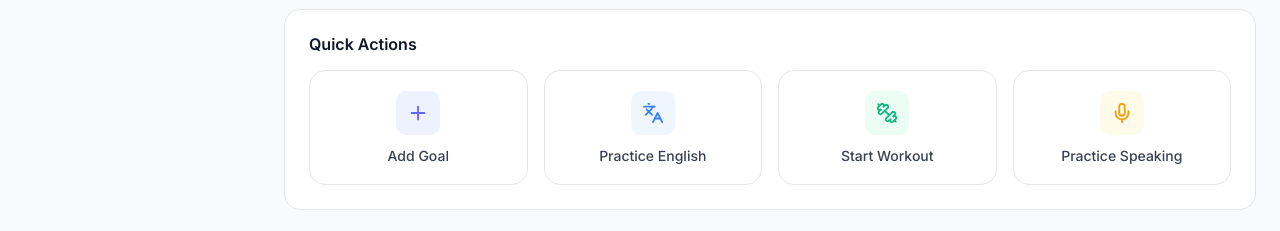
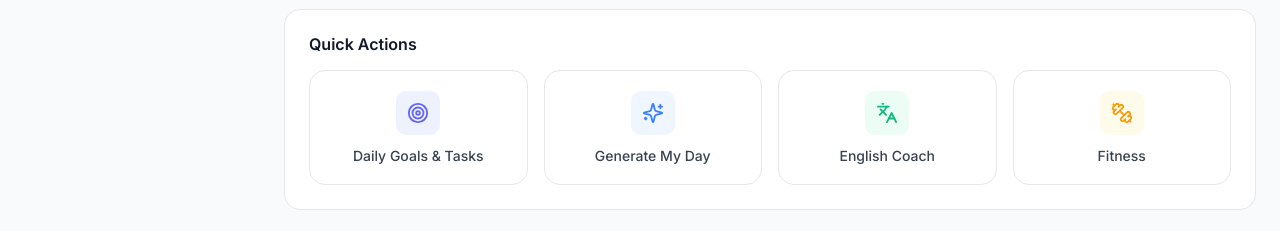
Before and after one commit to rohitgaikwad6156/Elevate, a React (Vite) app: page /dashboard in a window 1280 px wide. Shown: the part 1112-1343 px from the top of the page. Built offline with nearby package versions, Linux system fonts and the light colour scheme; no server answers; the database is empty; sample sign-in values are in the browser's storage.

Commit message:
Refocus dashboard quick actions on core features

```diff
--- a/src/data/dashboardData.js
+++ b/src/data/dashboardData.js
@@ -77,26 +77,30 @@ export const streakData = {
 export const quickActions = [
   {
     id: 1,
-    label: 'Add Goal',
-    icon: 'Plus',
+    label: 'Daily Goals & Tasks',
+    icon: 'Target',
     color: 'primary',
+    path: '/daily-goals',
   },
   {
     id: 2,
-    label: 'Practice English',
-    icon: 'Languages',
+    label: 'Generate My Day',
+    icon: 'Sparkles',
     color: 'info',
+    path: '/generate-my-day',
   },
   {
     id: 3,
-    label: 'Start Workout',
-    icon: 'Dumbbell',
+    label: 'English Coach',
+    icon: 'Languages',
     color: 'success',
+    path: '/english-coach',
   },
   {
     id: 4,
-    label: 'Practice Speaking',
-    icon: 'Mic',
+    label: 'Fitness',
+    icon: 'Dumbbell',
     color: 'warning',
+    path: '/fitness',
   },
 ];
```
